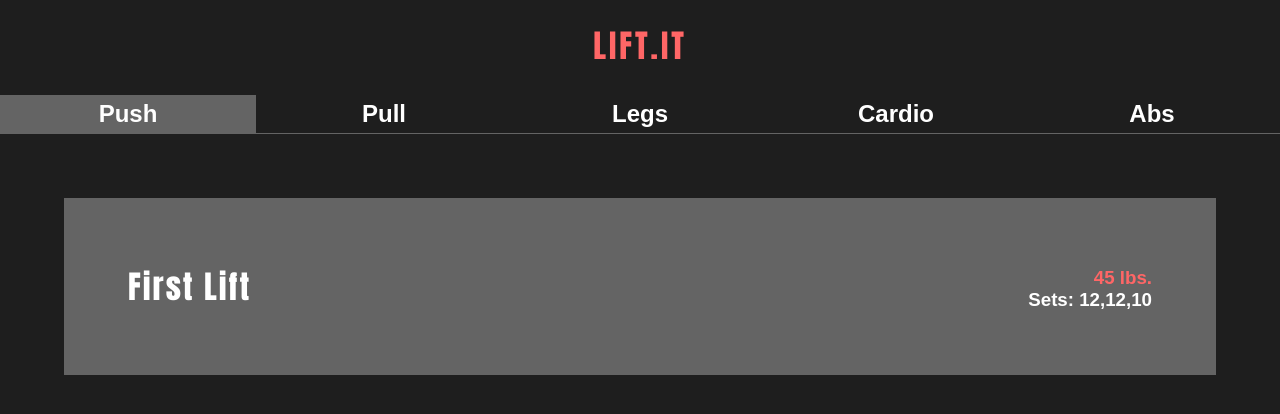
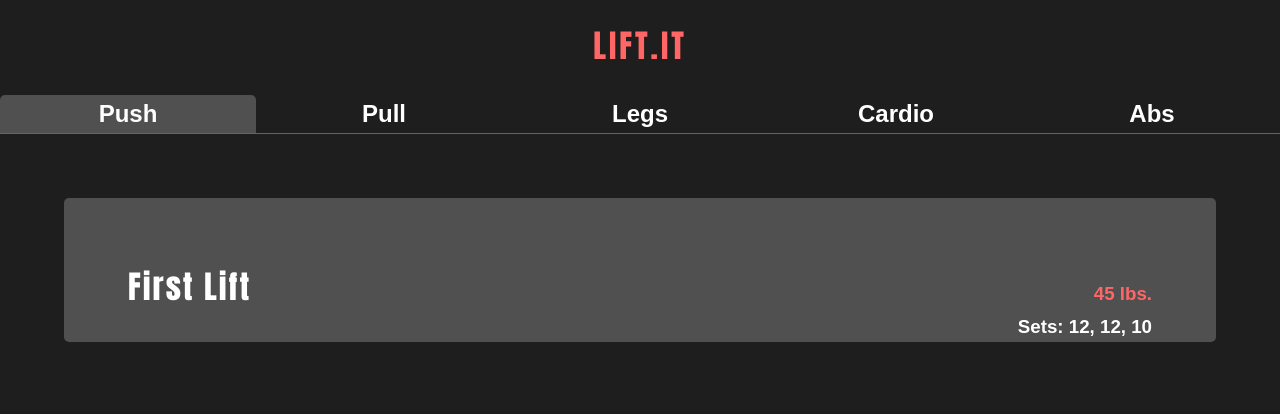
Before and after one commit to Bryce-Stabenow/lift.it, a plain HTML site: page index.html in a window 1280 px wide. Drawn offline with Linux system fonts and the light colour scheme.

Commit message:
styling update for pages

```diff
--- a/script.js
+++ b/script.js
@@ -50,20 +50,20 @@ const renderLifts = (category) => {
             //Create elements to add
             let fragment = document.createDocumentFragment();
             let newLiftCard = fragment.appendChild(document.createElement('div'));
-            let cardTitle = newLiftCard.appendChild(document.createElement('h2'));
-            let rightCard = newLiftCard.appendChild(document.createElement('div'));
-            let cardWeight = rightCard.appendChild(document.createElement('h3'));
-            let reps = rightCard.appendChild(document.createElement('h3'));
+            let topCard = newLiftCard.appendChild(document.createElement('div'));
+            let cardTitle = topCard.appendChild(document.createElement('h2'));
+            let cardWeight = topCard.appendChild(document.createElement('h3'));
+            let reps = newLiftCard.appendChild(document.createElement('h3'));
 
             //Set text for elements
             cardTitle.textContent = data.name;
             cardWeight.textContent = data.weight + ' lbs.';
-            reps.textContent = 'Sets: ' + data.reps;
+            reps.textContent = 'Sets: ' + data.reps.join(', ');
 
             //Add Classes
             newLiftCard.setAttribute('class', 'liftCard');
             cardTitle.setAttribute('class', 'liftCardTitle');
-            rightCard.setAttribute('class', 'cardRight');
+            topCard.setAttribute('class', 'cardTop');
             cardWeight.setAttribute('class', 'liftCardWeight');
             reps.setAttribute('class', 'liftCardReps');
 
--- a/style.css
+++ b/style.css
@@ -42,24 +42,23 @@ li {
     list-style: none;
     width: 100%;
     padding: 5px 2.5px;
+    border-top-left-radius: 5px;
+    border-top-right-radius: 5px;
 }
 
 .selectedTab {
-    background-color: rgb(100,100,100);
+    background-color: rgb(80,80,80);
 }
 
 .liftCard {
-    background-color: rgb(100,100,100);
+    background-color: rgb(80,80,80);
     margin: 5%;
     width: 80%;
     display: flex;
-    flex-flow: row nowrap;
-    padding: 5%;
-}
-
-.liftCardTitle, .cardRight {
-    width: 50%;
-    text-align: right;
+    flex-flow: column nowrap;
+    padding: 5% 5% 0 5%;
+    min-height: 80px;
+    border-radius: 5px;
 }
 
 .liftCardTitle {
@@ -69,12 +68,20 @@ li {
     letter-spacing: 2px;
 }
 
-.cardRight {
-    justify-content: end;
+.cardTop {
+    justify-content: space-between;
+    align-items: baseline;
     display: flex;
-    flex-flow: column nowrap;
+    flex-flow: row nowrap;
+    width: 100%;
+    text-align: right;
 }
 
 .liftCardWeight {
     color: rgb(255, 102, 102);
 }
+
+.liftCardReps {
+    text-align: right;
+    margin-top: 5px;
+}
```
